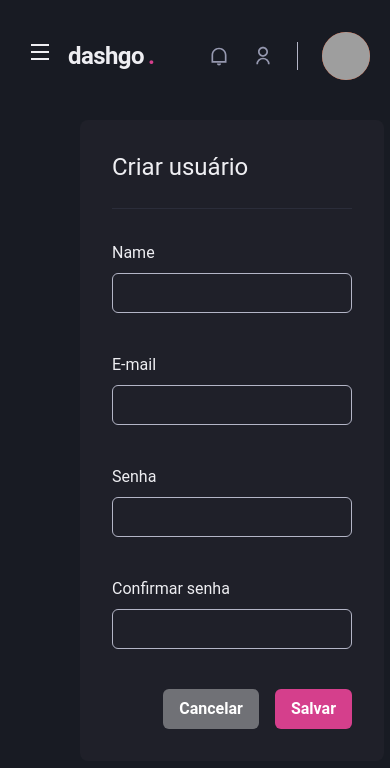
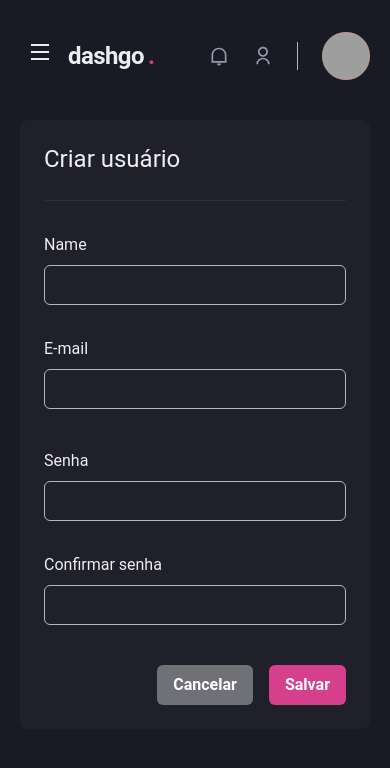
Before and after one commit to georginarojas/04-dashgo, a Next.js app: page /users/create in a window 390 px wide. Shown: the top 768 px of the page. Built offline with nearby package versions, Linux system fonts and the light colour scheme; grey boxes are pictures that could not be loaded.

Commit message:
Making the create user page responsive.

```diff
--- a/src/pages/users/create.tsx
+++ b/src/pages/users/create.tsx
@@ -23,11 +23,11 @@
         marginY="6"
         maxWidth={1480}
         marginX="auto"
-        paddingX="20"
+        paddingX={["5", "6", "20"]}
       >
         <SiderBar />
 
-        <Box flex="1" borderRadius={8} background="gray.800" padding="8">
+        <Box flex="1" borderRadius={8} background="gray.800" padding={["6", "8"]}>
           <Heading size="lg" fontWeight="normal">
             Criar usuário
           </Heading>
@@ -35,7 +35,7 @@
           <Divider marginY="6" borderColor="gray.700" />
 
           <VStack spacing="8">
-            <SimpleGrid minChildWidth="240px" spacing="8" w="100%">
+            <SimpleGrid minChildWidth="240px" spacing={["6", "8"]} w="100%">
               <Box>
                 <Text my="2">Name</Text>
                 <Input name="name" label="Name" />
@@ -46,7 +46,7 @@
               </Box>
             </SimpleGrid>
 
-            <SimpleGrid minChildWidth="240px" spacing="8" width="100%">
+            <SimpleGrid minChildWidth="240px" spacing={["6", "8"]} width="100%">
               <Box>
                 <Text my="2">Senha</Text>
                 <Input name="password" type="password" label="Senha" />
```
